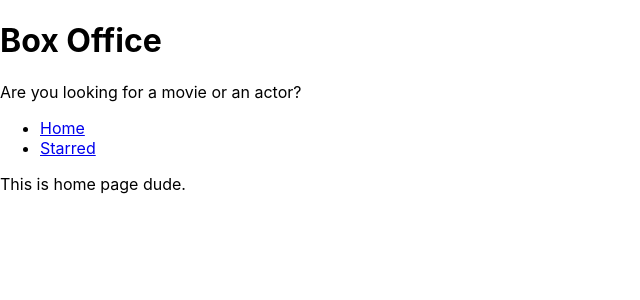
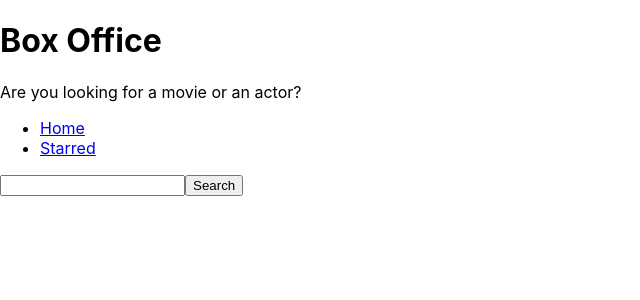
Before and after one commit to abhaywwe7/box-office-app, a React (Create React App) app: page / in a window 1280 px wide. Shown: the top 300 px of the page, without its empty margins (0-640 px from the left). Built offline with nearby package versions, Linux system fonts and the light colour scheme; the HTML template or start-up script is replaced by a standard one.

Commit message:
showing results

```diff
--- /dev/null
+++ b/src/misc/config.js
@@ -0,0 +1,7 @@
+const API_BASE_URL = "https://api.tvmaze.com";
+export async function apiGet(queryString) {
+  const response = await fetch(`${API_BASE_URL}${queryString}`).then((r) =>
+    r.json()
+  );
+  return response;
+}
--- a/src/pages/Home.js
+++ b/src/pages/Home.js
@@ -1,7 +1,53 @@
-import React from "react";
+import React, { useState } from "react";
 import MainPageLayout from "../components/MainPageLayout";
+import { apiGet } from "../misc/config";
 const Home = () => {
-  return <MainPageLayout>This is home page dude.</MainPageLayout>;
+  const [input, setInput] = useState("");
+  const [results, setResults] = useState("");
+  const onInputChange = (e) => {
+    setInput(e.target.value);
+  };
+  const onSearch = () => {
+    apiGet(`/search/shows?q=${input}`).then((result) => {
+      setResults(result);
+      // console.log(result);
+    });
+  };
+  const onKeyDown = (e) => {
+    if (e.keyCode === 13) {
+      onSearch();
+    }
+  };
+  const renderResults = () => {
+    if (results && results.length === 0) {
+      return <div>No results</div>;
+    }
+    if (results && results.length > 0) {
+      return (
+        <div>
+          {results.map((item) => (
+            <div key={item.show.id}>{item.show.name}</div>
+          ))}
+        </div>
+      );
+    }
+    return null;
+  };
+
+  return (
+    <MainPageLayout>
+      <input
+        type="text"
+        onChange={onInputChange}
+        onKeyDown={onKeyDown}
+        value={input}
+      />
+      <button type="button" onClick={onSearch}>
+        Search
+      </button>
+      {renderResults()}
+    </MainPageLayout>
+  );
 };
 
 export default Home;
```
